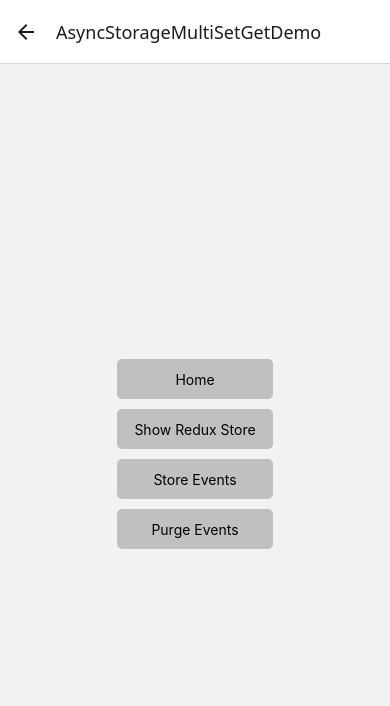
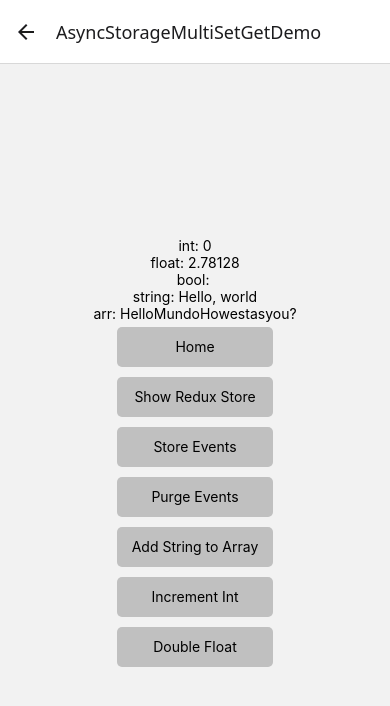
Before and after one commit to timmyjose-experiments/all-in-one, a React Native app: screen /AsyncStorageMultiSetGetDemo in a window 390 px wide. Shown: the top 706 px of the page. Built offline with nearby package versions, Linux system fonts and the light colour scheme.

Commit message:
feat: revert to looped get/set on ChunkedAsyncStorage

```diff
--- a/src/features/events/ChunkedAsyncStorage.ts
+++ b/src/features/events/ChunkedAsyncStorage.ts
@@ -1,6 +1,6 @@
 import AsyncStorage from '@react-native-async-storage/async-storage'
 
-const CHUNK_SIZE = 1024 * 1024 // 1 MB
+const CHUNK_SIZE = 1024
 
 const ChunkedAsyncStorage = {
   async setItem(key: string, value: any) {
@@ -13,12 +13,9 @@
     }
     console.log(`[ChunkedAyncStorage] chunks = ${chunks}, len = ${chunks.length}`)
 
-    const chunkKeyValuePairs: Array<[string, string]> =
-      chunks.map((chunk, idx) =>
-        [`${key}_chunk_${idx}`, chunk]
-      )
-
-    await AsyncStorage.multiSet(chunkKeyValuePairs)
+    await Promise.all(
+      chunks.map((chunk, idx) => AsyncStorage.setItem(`${key}_chunk_${idx}`, chunk))
+    )
     await AsyncStorage.setItem(`${key}_chunk_count`, chunks.length.toString())
   },
 
@@ -35,9 +32,12 @@
       return null
     }
 
-    const chunksKeys =
-      Array.from({ length: numChunks }, (_, idx) => `${key}_chunk_${idx}`)
-    const chunks = await AsyncStorage.multiGet(chunksKeys)
+   const chunks = await Promise.all(
+      Array.from({ length: numChunks }, (_, idx) =>
+        AsyncStorage.getItem(`${key}_chunk_${idx}`)
+      )
+    )
+
     return chunks.join('')
   },
 
@@ -50,11 +50,14 @@
 
     const numChunks = parseInt(numChunksStr)
     if (!isNaN(numChunks)) {
-      const chunksKeys =
-        Array.from({ length: numChunks }, (_, idx) => `${key}_chunk_${idx}`)
-      await AsyncStorage.multiRemove(chunksKeys)
+     await Promise.all(
+        Array.from({ length: numChunks }, (_, idx) =>
+          AsyncStorage.removeItem(`${key}_chunk_${idx}`)
+        )
+      )
+
+      await AsyncStorage.removeItem(`${key}_chunk_count`)
     }
-    await AsyncStorage.removeItem(`${key}_chunk_count`)
   }
 }
 
--- /dev/null
+++ b/src/features/events/DummyAsyncStorage.ts
@@ -0,0 +1,20 @@
+import AsyncStorage from "@react-native-async-storage/async-storage"
+
+const DummyAsyncStorage = {
+  async setItem (key: string, val: any) {
+    console.log(`[DummyAsyncStorage] Storing ${key}: ${val}`)
+    const strVal = typeof val === 'string' ? val : JSON.stringify(val)
+    await AsyncStorage.setItem(key, strVal)
+  },
+
+  async getItem (key: string) {
+    console.log(`[DummyAsyncStorage] Getting ${key}`)
+    return await AsyncStorage.getItem(key)
+  },
+
+  async removeItem(key: string) {
+    await AsyncStorage.removeItem(key)
+  }
+}
+
+export default DummyAsyncStorage
--- a/src/features/events/eventSlice.ts
+++ b/src/features/events/eventSlice.ts
@@ -23,8 +23,8 @@
   }
 })
 
-export const getEvent = () => (state: AppState, id: string) => state.events?.filter((evt: Event) => evt.id === id)
-export const getEvents = () => (state: AppState) => state.events
+export const getEvent = () => (state: AppState, id: string) => state.events.events?.filter((evt: Event) => evt.id === id)
+export const getEvents = () => (state: AppState) => state.events.events
 
 export const { addEvent, clearEvents } = eventsSlice.actions
 export default eventsSlice.reducer
--- /dev/null
+++ b/src/features/nonjson/nonjsonSlice.ts
@@ -0,0 +1,43 @@
+import { createSlice, PayloadAction } from '@reduxjs/toolkit'
+import { AppState } from '../../store/store'
+
+export interface NonJsonState {
+  int: number
+  float: number
+  str: string
+  b: boolean
+  arr: string[]
+}
+
+const initialState: NonJsonState = {
+  int: 0,
+  float: 2.78128,
+  str: 'Hello, world',
+  b: true,
+  arr: ['Hello', 'Mundo', 'How', 'estas', 'you?']
+}
+
+export const nonJsonSlice = createSlice({
+  name: 'nonjson',
+  initialState,
+  reducers: {
+    incrementInt: (state) => {
+      state.int += 1
+    },
+    doubleFloat: (state) => {
+      state.float *= 2.0
+    },
+    addStringToArray: (state, action: PayloadAction<string>) => {
+      state.arr.push(action.payload)
+    }
+  }
+})
+
+export const getIntSelector = (state: AppState) => state.nonJson.int
+export const getFloatSelector = (state: AppState) => state.nonJson.float
+export const getBoolSelector = (state: AppState) => state.nonJson.b
+export const getArraySelector = (state: AppState) => state.nonJson.arr
+export const getStringSelector = (state: AppState) => state.nonJson.str
+
+export const { incrementInt, doubleFloat, addStringToArray} = nonJsonSlice.actions
+export default nonJsonSlice.reducer
--- a/src/screens/AsyncStorageMultiSetGetDemo.tsx
+++ b/src/screens/AsyncStorageMultiSetGetDemo.tsx
@@ -6,9 +6,13 @@
 import { useCallback, useEffect, useState } from 'react'
 // Test file: https://github.com/json-iterator/test-data/blob/master/large-file.json
 import allEvents from '../../large-entries.json'
-import { Event, RootEvent } from '../features/events/types'
+import { Event } from '../features/events/types'
 import { useDispatch, useSelector } from 'react-redux'
 import { addEvent, getEvents, clearEvents } from '../features/events/eventSlice'
+import { addStringToArray, doubleFloat, getArraySelector, getBoolSelector, getFloatSelector, getIntSelector, getStringSelector, incrementInt } from '../features/nonjson/nonjsonSlice'
+import AsyncStorage from '@react-native-async-storage/async-storage'
+import ChunkedAsyncStorage from '../features/events/ChunkedAsyncStorage'
+import { persistor } from '../store/store'
 
 const AsyncStorageMultiSetGetDemo = () => {
   const navigation = useNavigation<NativeStackNavigationProp<RootStackParamList>>()
@@ -19,6 +23,13 @@
   const [events, setEvents] = useState<Event[] | null>(null)
   const [loading, setLoading] = useState<boolean>(false)
   const [fetchEventsError, setFetchEventsError] = useState<string | null>(null)
+
+  // primitive types
+  const int = useSelector(getIntSelector)
+  const float = useSelector(getFloatSelector)
+  const str = useSelector(getStringSelector)
+  const b = useSelector(getBoolSelector)
+  const arr = useSelector(getArraySelector)
 
   useEffect(() => {
     const fetchEvents = async () => {
@@ -32,6 +43,17 @@
     }
     fetchEvents()
   }, [])
+
+  // useEffect(() => {
+  //   (async () => {
+  //     const allKeys = await AsyncStorage.getAllKeys()
+  //     console.log(`Listing all keys....${allKeys}`)
+  //     for (const key in allKeys) {
+  //       const val = await AsyncStorage.getItem(key)
+  //       console.log(`value = ${val}`)
+  //     }
+  //   })()
+  // }, [])
 
   const showReduxStore = useCallback(async () => {
     console.log('Showing Redux Store contents...')
@@ -63,17 +85,35 @@
 
     try {
       dispatch(clearEvents())
+      await persistor.purge()
     } catch (err: any) {
       console.error(`Error while purging events: ${err}`)
     } finally {
       setLoading(false)
     }
-  }, [])
+  }, [dispatch])
+
+  const handleIncrementInt = useCallback(async () => {
+    dispatch(incrementInt())
+  }, [dispatch])
+
+  const handleDoubleFloat = useCallback(async () => {
+    dispatch(doubleFloat())
+  }, [dispatch])
+
+  const handleAddStringToArray = useCallback(async (str: string) => {
+    dispatch(addStringToArray(str))
+  }, [dispatch])
 
   return (
     <View style={styles.container}>
       { loading && (<ActivityIndicator />)}
       {!!fetchEventsError && (<Text>{fetchEventsError}</Text>)}
+      <Text>int: {int}</Text>
+      {float && (<Text>float: {float}</Text>)}
+      {b && (<Text>bool: {b}</Text>)}
+      <Text>string: {str}</Text>
+      <Text>arr: {arr}</Text>
       <Pressable
         style={styles.button}
         onPress={() => navigation.navigate('Home')}>
@@ -94,6 +134,21 @@
         onPress={purgeEventsFromReduxStore}>
         <Text>Purge Events</Text>
       </Pressable>
+      <Pressable
+        style={styles.button}
+        onPress={() => handleAddStringToArray('Hi')}>
+        <Text>Add String to Array</Text>
+      </Pressable>
+      <Pressable
+        style={styles.button}
+        onPress={handleIncrementInt}>
+        <Text>Increment Int</Text>
+      </Pressable>
+      <Pressable
+        style={styles.button}
+        onPress={handleDoubleFloat}>
+        <Text>Double Float</Text>
+      </Pressable>
     </View>
   )
 }
--- a/src/store/store.ts
+++ b/src/store/store.ts
@@ -1,14 +1,24 @@
-import { configureStore } from '@reduxjs/toolkit'
+import { combineReducers, configureStore } from '@reduxjs/toolkit'
 import eventsReducer from '../features/events/eventSlice'
-import { persistReducer, persistStore}  from 'redux-persist'
+import nonJsonReducer from '../features/nonjson/nonjsonSlice'
+import { PAUSE, PERSIST, persistReducer, persistStore, PURGE, REGISTER, REHYDRATE}  from 'redux-persist'
 import ChunkedAsyncStorage from '../features/events/ChunkedAsyncStorage'
+import AsyncStorage from '@react-native-async-storage/async-storage'
+import DummyAsyncStorage from '../features/events/DummyAsyncStorage'
 
 const persistConfig = {
-  key: 'events.key',
+  key: 'main.app.key',
+  // storage: DummyAsyncStorage
   storage: ChunkedAsyncStorage
+  // storage: AsyncStorage
 }
 
-const persistedReducer = persistReducer(persistConfig, eventsReducer)
+const combinedReducers = combineReducers({
+  events: eventsReducer,
+  nonJson: nonJsonReducer
+})
+
+const persistedReducer = persistReducer(persistConfig, combinedReducers)
 
 export const store = configureStore({
   reducer: persistedReducer,
@@ -16,7 +26,7 @@
   middleware: (getDefaultMiddleware) =>
     getDefaultMiddleware({
       serializableCheck: {
-        ignoredActions: ['persist/PERSIST', 'persist/REHYDRATE']
+        ignoredActions: [PERSIST, REHYDRATE, PURGE, PAUSE, REGISTER]
       }
     })
 })
```
